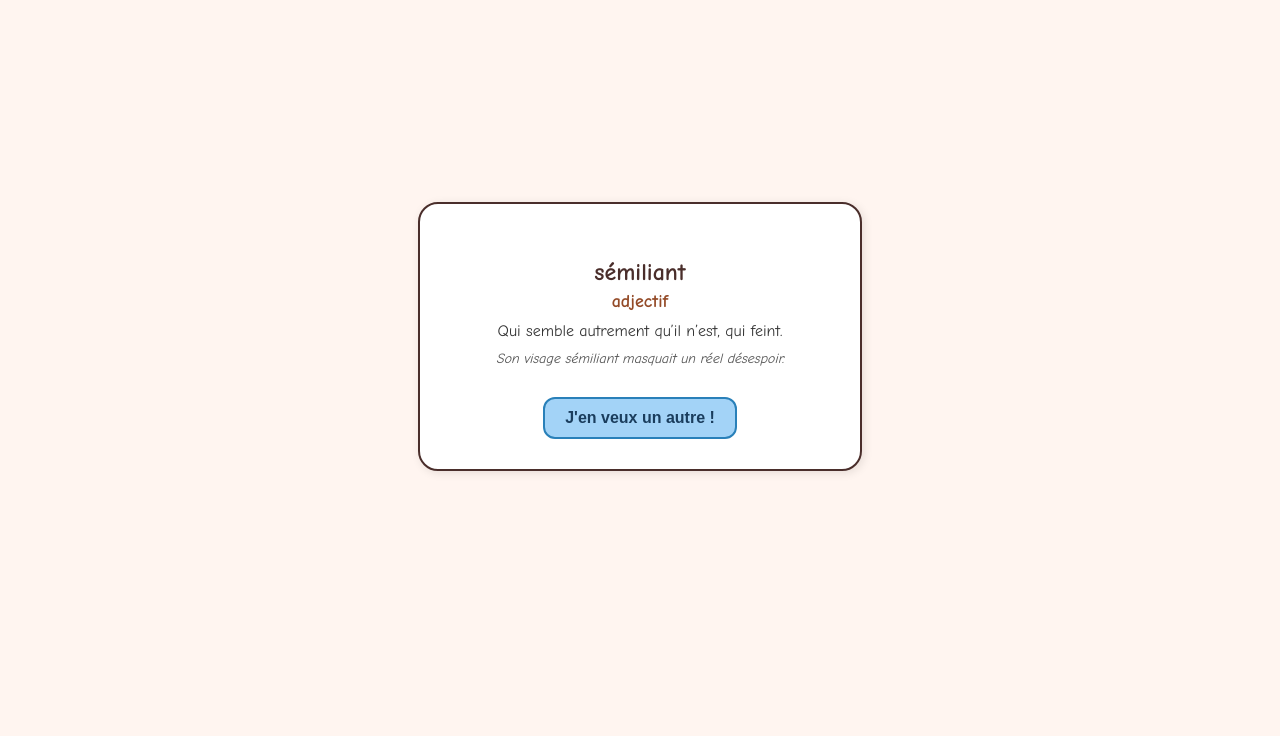
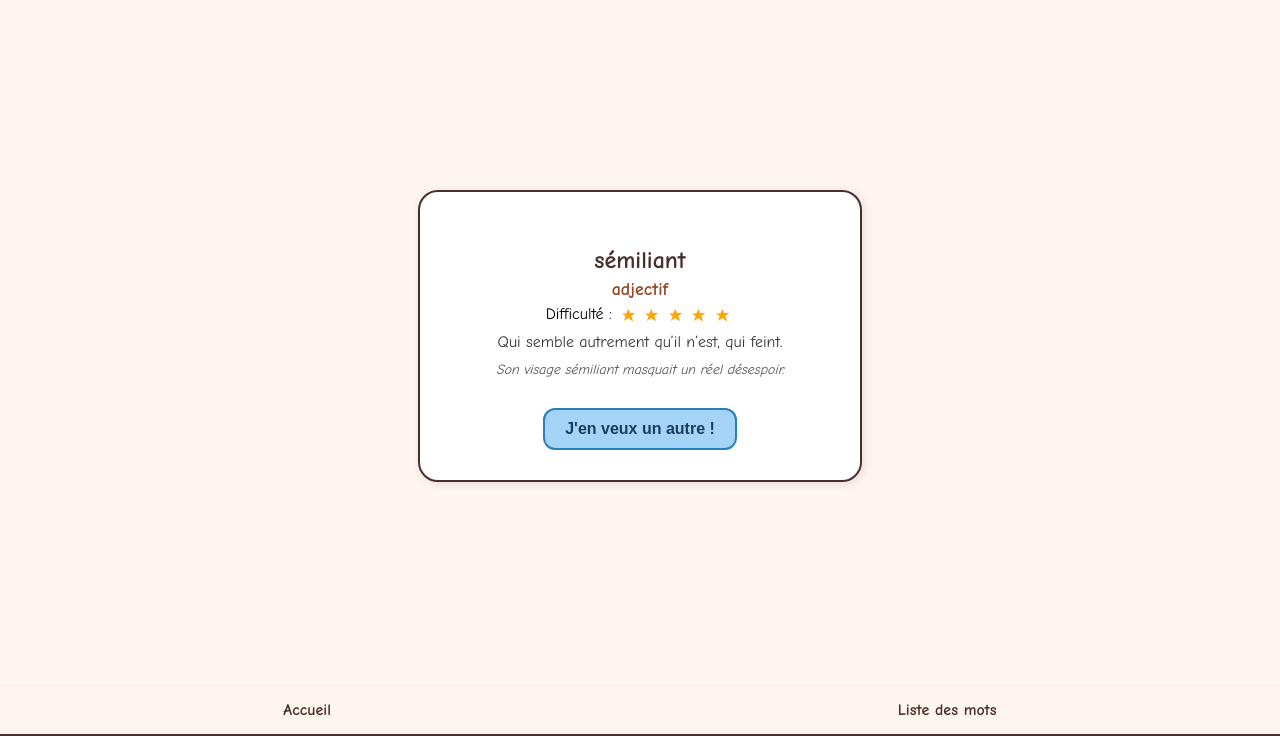
Before and after one commit to OkHandTone/App_Monese, a plain HTML site: page index.html in a window 1280 px wide. Shown: the part 64-800 px from the top of the page. Drawn offline with Linux system fonts and the light colour scheme.

Commit message:
added navbar and list

```diff
--- a/index.html
+++ b/index.html
@@ -1,26 +1,41 @@
 <!DOCTYPE html>
 <html lang="fr">
+
 <head>
   <meta charset="UTF-8">
   <meta name="viewport" content="width=device-width, initial-scale=1.0">
   <title>Monèse</title>
   <link rel="stylesheet" href="./style.css">
 </head>
+
 <body>
     <div id="title">MONÈSE</div>
+
     <div id="results">
+        <p id="word"></p>
+        <p id="type"></p>
+        <div id="difficulty">
+            <div class="five-pointed-star"></div>
+        </div>
+        <p id="definition"></p>
+        <p id="example"></p>
+        <button id="next-button">
+            J'en veux un autre !
+        </button>
+    </div>
 
-        <p id="word">Bucolique</p>
-        <p id="type">Adjectif</p>
-        <p id="definition">Qui évoque la vie champêtre, les plaisirs simples de la campagne.</p>
-        <p id="example">Le décor bucolique de ce hameau semblait hors du temps.</p>
-
-        <button id="next-button">
-        J'en veux un autre !
-        </button>
-
-    </div>
+    <nav>
+        <ul>
+            <li>
+                <a href="index.html">Accueil</a>
+            </li>
+            <li>
+                <a href="list.html">Liste des mots</a>
+            </li>
+        </ul>
+    </nav>
 
     <script src="./script.js"></script>
 </body>
+
 </html>
--- /dev/null
+++ b/list.css
@@ -0,0 +1,90 @@
+body {
+    margin: 0;
+    font-family: 'Comic Sans MS', 'Verdana', sans-serif;
+    background-color: #fff5f0;
+    display: flex;
+    justify-content: center;
+    align-items: center;
+    height: 100vh;
+}
+
+#title {
+    position: absolute;
+    top: 20px;
+    left: 50%;
+    transform: translateX(-50%);
+    font-size: 36px;
+    color: #4a2e2b;
+    text-align: center;
+    margin-bottom: 20px;
+    font-weight: bold;
+}
+
+#container {
+    width: 100vw;
+    display: flex;
+    justify-content: center;
+    align-items: center;
+}
+
+#results {
+    background-color: white;
+    border: 2px solid #4a2e2b;
+    border-radius: 20px;
+    width: 80%;
+    max-width: 400px;
+    padding: 30px 20px;
+    box-shadow: 2px 2px 10px rgba(0,0,0,0.1);
+    text-align: center;
+}
+
+#word-list {
+    list-style: none;
+    padding: 0;
+    margin: 0;
+    max-height: 60vh;
+    overflow-y: auto;
+}
+
+#word-list li {
+    color: #2196f3;
+    font-size: 18px;
+    margin-bottom: 12px;
+    cursor: pointer;
+    transition: color 0.2s;
+}
+
+#word-list li:hover {
+    color: #1565c0;
+    text-decoration: underline;
+}
+
+nav {
+    position: fixed;
+    bottom: 0;
+    left: 0;
+    width: 100%;
+    background-color: #fff5f0;
+    padding: 15px 0;
+    border-bottom: 2px solid #4a2e2b;
+    box-shadow: 0 2px 6px rgba(0,0,0,0.1);
+}
+
+nav ul {
+    display: flex;
+    justify-content: space-around;
+    list-style: none;
+    margin: 0;
+    padding: 0;
+    font-family: 'Comic Sans MS', 'Verdana', sans-serif;
+}
+
+nav a {
+    text-decoration: none;
+    color: #4a2e2b;
+    font-weight: bold;
+    font-size: 16px;
+    padding: 8px 12px;
+    border-radius: 10px;
+    transition: background-color 0.3s;
+}
--- a/script.js
+++ b/script.js
@@ -10,9 +10,31 @@ function loadJsonData() {
             document.getElementById('type').textContent = entry.type;
             document.getElementById('definition').textContent = entry.definition;
             document.getElementById('example').textContent = entry.example;
+            document.getElementById('difficulty').innerHTML = 'Difficulté : ';
+            const star = '<div class="five-pointed-star"></div>';
+            for (let i = 0; i < entry.difficulty; i++) {
+                document.getElementById('difficulty').innerHTML += star;
+            }
         })
         .catch(() => {
             alert('Une erreur est survenue lors du chargement des données.');
+        });
+}
+
+function loadWordList() {
+    fetch(jsonData)
+        .then(response => response.json())
+        .then(data => {
+            const wordList = document.getElementById('word-list');
+            wordList.innerHTML = '';
+            data.forEach(entry => {
+                const li = document.createElement('li');
+                li.textContent = entry.word;
+                wordList.appendChild(li);
+            });
+        })
+        .catch(() => {
+            alert('Une erreur est survenue lors du chargement de la liste des mots.');
         });
 }
 
--- a/style.css
+++ b/style.css
@@ -29,6 +29,8 @@ body {
     padding: 30px 20px;
     box-shadow: 2px 2px 10px rgba(0,0,0,0.1);
     text-align: center;
+    float: left;
+    width: 60%;
 }
 
 #next-button {
@@ -69,3 +71,92 @@ body {
     font-style: italic;
     color: #555;
 }
+
+#listDef {
+    float: right;
+    width: 35%;
+    max-height: 80vh;
+    overflow-y: auto;
+}
+
+#word-list {
+    list-style: none;
+    padding: 0;
+}
+
+#word-list li {
+    color: #2196f3;
+    cursor: pointer;
+    margin-bottom: 8px;
+}
+
+nav {
+    position: fixed;
+    bottom: 0;
+    left: 0;
+    width: 100%;
+    background-color: #fff5f0;
+    padding: 15px 0;
+    border-bottom: 2px solid #4a2e2b;
+    box-shadow: 0 2px 6px rgba(0,0,0,0.1);
+}
+
+nav ul {
+    display: flex;
+    justify-content: space-around;
+    list-style: none;
+    margin: 0;
+    padding: 0;
+    font-family: 'Comic Sans MS', 'Verdana', sans-serif;
+}
+
+nav a {
+    text-decoration: none;
+    color: #4a2e2b;
+    font-weight: bold;
+    font-size: 16px;
+    padding: 8px 12px;
+    border-radius: 10px;
+    transition: background-color 0.3s;
+}
+
+.five-pointed-star {
+ --star-color: orange;
+ margin: 0 0.14em;
+ font-size: 2.1em;
+ position: relative;
+ display: inline-block;
+ width: 0;
+ height: 0;
+ border-right: 0.21em solid transparent;
+ border-bottom: 0.154em solid var(--star-color);
+ border-left: 0.21em solid transparent;
+ transform: rotate(35deg);
+ vertical-align: middle;
+}
+.five-pointed-star:before {
+ border-bottom: 0.168em solid var(--star-color);
+ border-left: 0.063em solid transparent;
+ border-right: 0.063em solid transparent;
+ position: absolute;
+ height: 0;
+ width: 0;
+ top: -0.098em;
+ left: -0.136em;
+ display: block;
+ content: "";
+ transform: rotate(-35deg);
+}
+.five-pointed-star:after {
+ position: absolute;
+ display: block;
+ top: 0.006em;
+ left: -0.224em;
+ width: 0;
+ height: 0;
+ border-right: 0.21em solid transparent;
+ border-bottom: 0.154em solid var(--star-color);
+ border-left: 0.21em solid transparent;
+ transform: rotate(-70deg);
+ content: "";
+}
```
Also changed, not shown: list.html (added, +33 -0 lines), list.js (added, +30 -0 lines).
